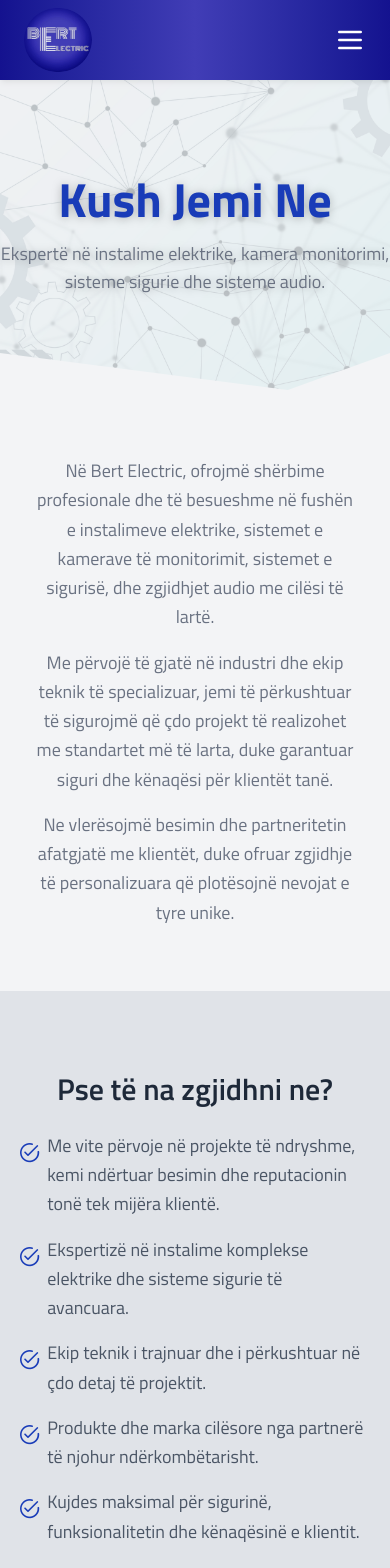
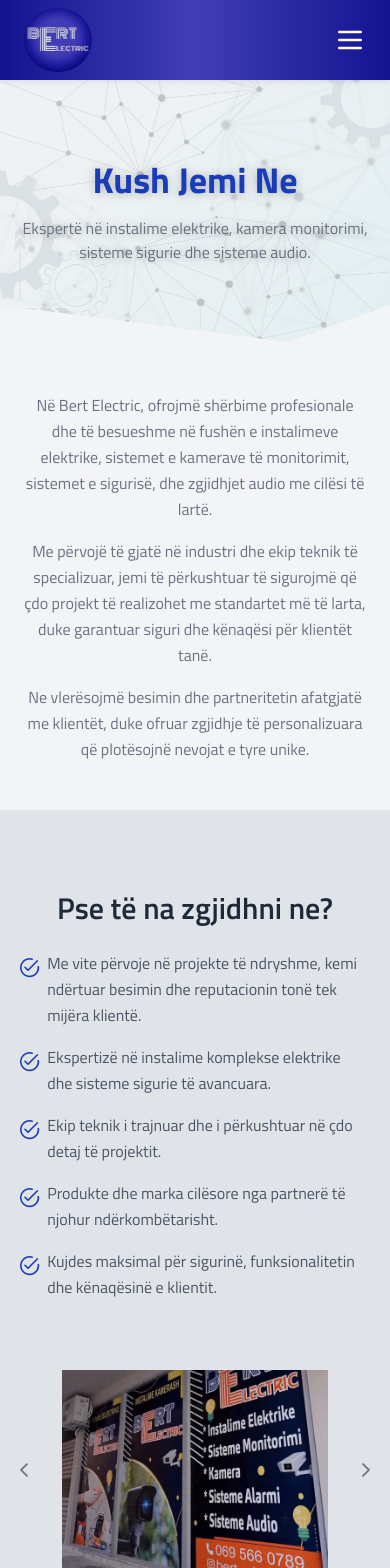
Before and after one commit to Amarildo05/Bert-Electric, a React (Vite) app: page /rreth-nesh in a window 390 px wide. Shown: the top 1568 px of the page. Built offline with nearby package versions, Linux system fonts and the light colour scheme.

Commit message:
mobile responsive details for homepage and about page

```diff
--- a/src/components/Footer.jsx
+++ b/src/components/Footer.jsx
@@ -10,7 +10,7 @@ export default function Footer() {
             <img
               src="/BertElectric-Logo.png"
               alt="Bert Electric Logo"
-              className="w-22 h-22 rounded-full"
+              className="w-18 h-18 sm:w-22 sm:h-22 rounded-full"
             />
           </Link>
         </div>
@@ -61,7 +61,7 @@ export default function Footer() {
       <hr className="border-gray-600 mt-5 mb-4 w-full" />
 
       {/* Copyright */}
-      <div className="text-center text-sm text-gray-400">
+      <div className="text-center text-xs sm:text-sm text-gray-400">
         © {new Date().getFullYear()} Bert Electric. All rights reserved.
       </div>
     </footer>
--- a/src/components/aboutUs/AboutUsHero.jsx
+++ b/src/components/aboutUs/AboutUsHero.jsx
@@ -1,6 +1,6 @@
 export default function AboutUsHero() {
   return (
-    <section className="relative flex flex-col items-center justify-center text-center py-24 sm:py-32 overflow-hidden">
+    <section className="relative flex flex-col items-center justify-center text-center py-20 sm:py-32 overflow-hidden">
       <div
         className="absolute inset-0 z-0 opacity-50 fade-in-50"
         style={{
@@ -11,11 +11,11 @@ export default function AboutUsHero() {
         }}
       />
 
-      <h1 className="fade-up relative text-5xl font-extrabold z-10 text-blue-800 drop-shadow-[0_1px_5px_rgba(0,0,0,0.25)] lg:-top-8">
+      <h1 className="fade-up relative text-4xl sm:text-5xl font-extrabold z-10 text-blue-800 drop-shadow-[0_1px_5px_rgba(0,0,0,0.25)] lg:-top-8">
         Kush Jemi Ne
       </h1>
 
-      <p className="fade-up relative mt-4 max-w-xl text-lg lg:text-xl z-10 text-gray-500 drop-shadow-[0_1px_4px_rgba(0,0,0,0.25)] lg:-top-8">
+      <p className="fade-up relative mt-4 px-4 sm:px-0 max-w-xl text-base lg:text-xl z-10 text-gray-500 drop-shadow-[0_1px_4px_rgba(0,0,0,0.25)] lg:-top-8">
         Ekspertë në instalime elektrike, kamera monitorimi, sisteme sigurie dhe
         sisteme audio.
       </p>
--- a/src/components/aboutUs/CompanyIntro.jsx
+++ b/src/components/aboutUs/CompanyIntro.jsx
@@ -1,6 +1,6 @@
 export default function CompanyIntro() {
   return (
-    <section className="py-16 px-8 md:px-p[10%] lg:px-[20%] text-center md:text-left mb-20 leading-relaxed text-lg text-gray-500 bg-gray-100">
+    <section className="py-12 sm:py-16 px-6 sm:px-8 md:px-p[10%] lg:px-[20%] text-center md:text-left mb-20 leading-relaxed text-base sm:text-lg text-gray-500 bg-gray-100">
       <div className="pop-fade-in">
         <p className="mb-4">
           Në Bert Electric, ofrojmë shërbime profesionale dhe të besueshme në
--- a/src/components/aboutUs/ExclusiveProducts.jsx
+++ b/src/components/aboutUs/ExclusiveProducts.jsx
@@ -5,7 +5,7 @@ export default function ExclusiveProducts() {
     <img
       src={logo}
       alt="Brand Logo"
-      className=" w-32 lg:w-48 object-contain mx-4"
+      className="w-28 lg:w-48 object-contain mx-4"
       loading="lazy"
     />
   );
@@ -13,7 +13,7 @@ export default function ExclusiveProducts() {
   return (
     <section className="py-16 px-8 mb-16 text-center bg-gray-100">
       <h3 className="mb-8 text-base md:text-lg text-gray-500">
-        Ne bashkëpunim me markat më të mira në treg
+        Ne bashkëpunim me markat më të njohura në treg
       </h3>
       <div className="flex justify-center flex-wrap items-center gap-8">
         {logos.map((logo, i) => (
--- a/src/components/aboutUs/WhyChooseUs.jsx
+++ b/src/components/aboutUs/WhyChooseUs.jsx
@@ -1,13 +1,13 @@
 export default function WhyChooseUs() {
   return (
-    <section className="max-w-4xl mx-auto mb-20">
+    <section className="max-w-4xl mx-auto mb-14 sm:mb-20">
       <h2 className="text-3xl font-semibold mb-6 text-center text-gray-800">
         Pse të na zgjidhni ne?
       </h2>
-      <ul className="space-y-4 text-lg ps-5 px-6 leading-relaxed text-gray-600">
+      <ul className="space-y-4 text-base sm:text-lg ps-5 px-6 leading-relaxed text-gray-600">
         <li className="flex items-start gap-2">
           <i
-            className="pi pi-check-circle text-blue-800 text-2xl pt-3 sm:pt-1"
+            className="pi pi-check-circle text-blue-800 text-2xl pt-2 sm:pt-1"
             style={{ fontSize: "1.2rem" }}
           />
           Me vite përvoje në projekte të ndryshme, kemi ndërtuar besimin dhe
@@ -15,7 +15,7 @@ export default function WhyChooseUs() {
         </li>
         <li className="flex items-start gap-2">
           <i
-            className="pi pi-check-circle text-blue-800 text-2xl pt-3 sm:pt-1"
+            className="pi pi-check-circle text-blue-800 text-2xl pt-2 sm:pt-1"
             style={{ fontSize: "1.2rem" }}
           />
           Ekspertizë në instalime komplekse elektrike dhe sisteme sigurie të
@@ -23,21 +23,21 @@ export default function WhyChooseUs() {
         </li>
         <li className="flex items-start gap-2">
           <i
-            className="pi pi-check-circle text-blue-800 text-2xl pt-3 sm:pt-1"
+            className="pi pi-check-circle text-blue-800 text-2xl pt-2 sm:pt-1"
             style={{ fontSize: "1.2rem" }}
           />
           Ekip teknik i trajnuar dhe i përkushtuar në çdo detaj të projektit.
         </li>
         <li className="flex items-start gap-2">
           <i
-            className="pi pi-check-circle text-blue-800 text-2xl pt-3 sm:pt-1"
+            className="pi pi-check-circle text-blue-800 text-2xl pt-2 sm:pt-1"
             style={{ fontSize: "1.2rem" }}
           />
           Produkte dhe marka cilësore nga partnerë të njohur ndërkombëtarisht.
         </li>
         <li className="flex items-start gap-2">
           <i
-            className="pi pi-check-circle text-blue-800 text-2xl pt-3 sm:pt-1"
+            className="pi pi-check-circle text-blue-800 text-2xl pt-2 sm:pt-1"
             style={{ fontSize: "1.2rem" }}
           />
           Kujdes maksimal për sigurinë, funksionalitetin dhe kënaqësinë e
--- a/src/components/homePage/ContactCTA.jsx
+++ b/src/components/homePage/ContactCTA.jsx
@@ -18,7 +18,7 @@ export default function ContactCTA() {
             <a
               href="tel:0695660789"
               onClick={(e) => e.stopPropagation()}
-              className="inline-flex items-center gap-2 text-blue-800 font-semibold text-lg hover:text-blue-600 transition hover:scale-110"
+              className="inline-flex items-center gap-2 text-blue-800 font-semibold text-base sm:text-lg hover:text-blue-600 transition hover:scale-110"
             >
               <i className="pi pi-phone" />
               069 566 0789
@@ -30,7 +30,7 @@ export default function ContactCTA() {
               onClick={(e) => e.stopPropagation()}
               target="_blank"
               rel="noopener noreferrer"
-              className="inline-flex items-center gap-2 text-green-600 font-semibold text-lg hover:text-green-500 transition hover:scale-110"
+              className="inline-flex items-center gap-2 text-green-600 font-semibold text-base sm:text-lg hover:text-green-500 transition hover:scale-110"
             >
               <i className="pi pi-whatsapp" />
               Shkruaj në WhatsApp
--- a/src/components/homePage/HomepageHero.jsx
+++ b/src/components/homePage/HomepageHero.jsx
@@ -19,7 +19,7 @@ export default function HomepageHero() {
           <div className="mt-5 md:mt-6">
             <Link
               to="/rreth-nesh"
-              className="inline-flex items-center justify-center px-8 py-3 text-base font-medium text-white transition duration-150 ease-in-out bg-blue-800 rounded-md hover:bg-blue-700 shadow hover:scale-106"
+              className="inline-flex items-center justify-center px-4 py-2 sm:px-8 sm:py-3 text-base font-medium text-white transition duration-150 ease-in-out bg-blue-800 rounded-md hover:bg-blue-700 shadow hover:scale-106"
             >
               Mëso më shumë
             </Link>
```
